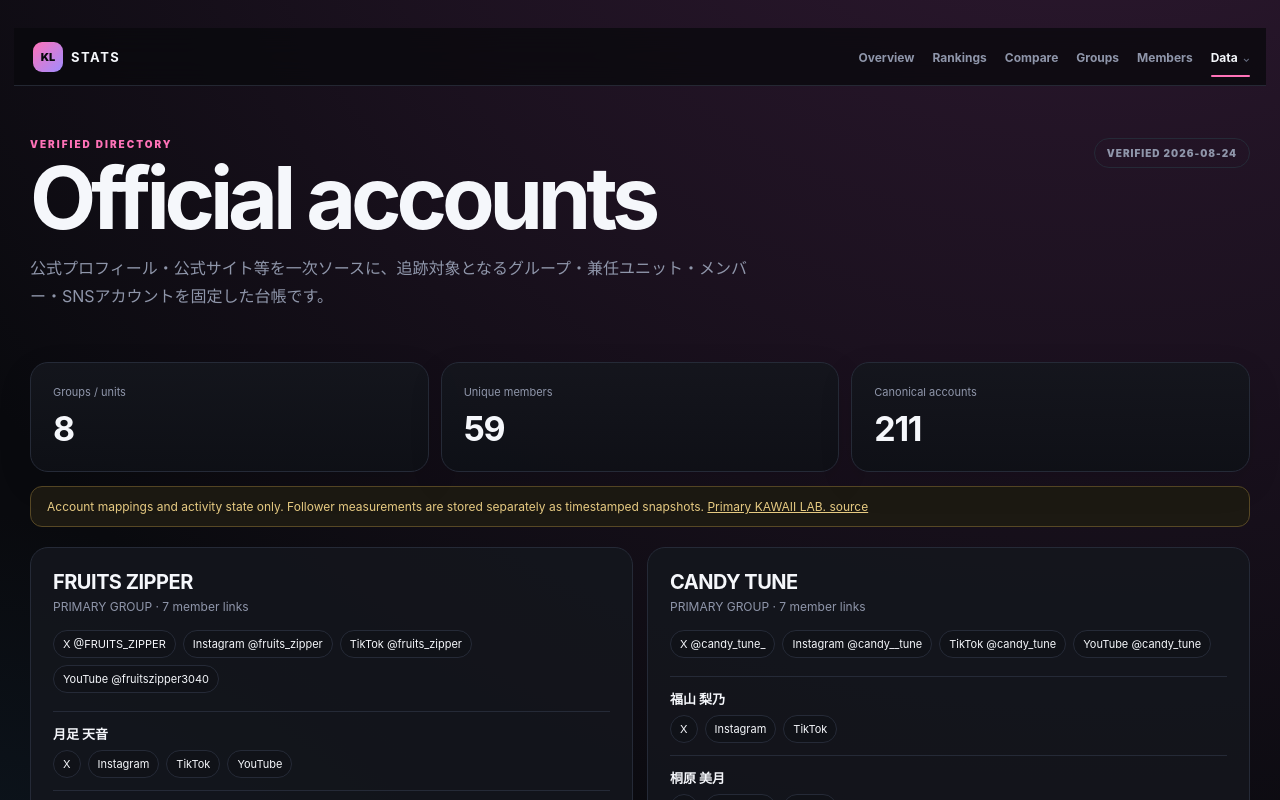
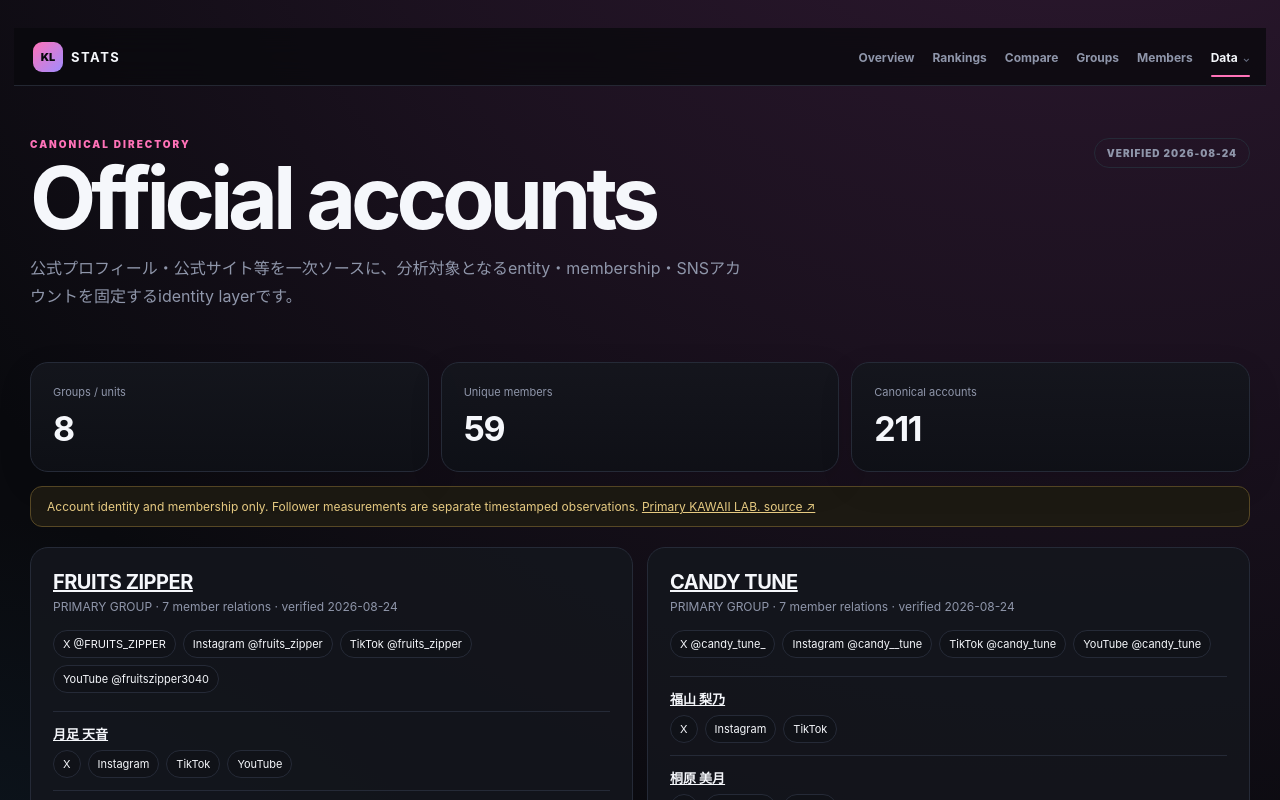
Before and after one commit to ProtChan/kawaii-lab-stats, a Next.js app: page /directory in a window 1280 px wide. Shown: the top 800 px of the page. Built offline with nearby package versions, Linux system fonts and the light colour scheme.

Commit message:
Make directory verification date and entity links dynamic

```diff
--- a/app/directory/page.tsx
+++ b/app/directory/page.tsx
@@ -1,3 +1,4 @@
+import Link from "next/link";
 import { SiteNav } from "@/components/site-nav";
 import { directorySummary, officialGroups, officialProject } from "@/lib/official-directory";
 
@@ -5,14 +6,17 @@
 const categoryLabel = (category: string) => category === "DEBUTED" ? "PRIMARY GROUP" : category === "SPECIAL_UNIT" ? "SPECIAL UNIT" : category === "TRAINEE" ? "TRAINEE UNIT" : category;
 
 export default function DirectoryPage() {
+  const verifiedDates = [officialProject.verifiedAt, ...officialGroups.map((group) => group.verifiedAt)].filter(Boolean).sort();
+  const latestVerified = verifiedDates.at(-1)?.slice(0, 10) ?? "—";
+
   return (
     <main>
       <SiteNav />
-      <header className="pageHero"><div><p className="eyebrow">VERIFIED DIRECTORY</p><h1>Official accounts</h1><p className="lead">公式プロフィール・公式サイト等を一次ソースに、追跡対象となるグループ・兼任ユニット・メンバー・SNSアカウントを固定した台帳です。</p></div><span className="badge">VERIFIED 2026-08-24</span></header>
+      <header className="pageHero"><div><p className="eyebrow">CANONICAL DIRECTORY</p><h1>Official accounts</h1><p className="lead">公式プロフィール・公式サイト等を一次ソースに、分析対象となるentity・membership・SNSアカウントを固定するidentity layerです。</p></div><span className="badge">VERIFIED {latestVerified}</span></header>
       <section className="metricGrid"><article><span>Groups / units</span><strong>{directorySummary.groups}</strong></article><article><span>Unique members</span><strong>{directorySummary.members}</strong></article><article><span>Canonical accounts</span><strong>{directorySummary.accounts}</strong></article></section>
-      <section className="notice">Account mappings and activity state only. Follower measurements are stored separately as timestamped snapshots. <a href={officialProject.sourceUrl} target="_blank" rel="noreferrer">Primary KAWAII LAB. source</a></section>
-      <section className="directoryGrid">{officialGroups.map((group)=><article className="directoryCard" key={group.slug}><h2>{group.name}</h2><div className="directoryMeta">{categoryLabel(group.category)} · {group.members.length} member links</div><div className="accountLinks">{group.accounts.map((account)=><a key={`${account.platform}-${account.handle}`} href={account.url} target="_blank" rel="noreferrer">{label(account.platform)} @{account.handle.replace(/^@/,"")}</a>)}</div><div className="memberList">{group.members.map((member)=><div className="memberRow" key={member.slug}><strong>{member.name}{member.status === "HIATUS" ? " · HIATUS" : member.relationOnly ? " · UNIT MEMBER" : ""}</strong>{member.notes ? <small>{member.notes}</small> : null}{member.status === "HIATUS" && member.statusSourceUrl ? <small><a href={member.statusSourceUrl} target="_blank" rel="noreferrer">Official hiatus notice</a></small> : null}<div className="accountLinks">{member.accounts.map((account)=><a key={`${account.platform}-${account.handle}`} href={account.url} target="_blank" rel="noreferrer">{label(account.platform)}</a>)}</div></div>)}</div></article>)}</section>
-      <footer>Mappings are dated and source-attributed. Unknown or conflicting links are left unresolved rather than silently guessed.</footer>
+      <section className="notice">Account identity and membership only. Follower measurements are separate timestamped observations. <a href={officialProject.sourceUrl} target="_blank" rel="noreferrer">Primary KAWAII LAB. source ↗</a></section>
+      <section className="directoryGrid">{officialGroups.map((group)=><article className="directoryCard" key={group.slug}><h2><Link href={`/groups/${group.slug}`}>{group.name}</Link></h2><div className="directoryMeta">{categoryLabel(group.category)} · {group.members.length} member relations · verified {group.verifiedAt.slice(0,10)}</div><div className="accountLinks">{group.accounts.map((account)=><a key={`${account.platform}-${account.handle}`} href={account.url} target="_blank" rel="noreferrer">{label(account.platform)} @{account.handle.replace(/^@/,"")}</a>)}</div><div className="memberList">{group.members.map((member)=><div className="memberRow" key={member.slug}><strong><Link href={`/members/${member.slug}`}>{member.name}</Link>{member.status === "HIATUS" ? " · HIATUS" : member.relationOnly ? " · UNIT MEMBER" : ""}</strong>{member.notes ? <small>{member.notes}</small> : null}{member.status === "HIATUS" && member.statusSourceUrl ? <small><a href={member.statusSourceUrl} target="_blank" rel="noreferrer">Official hiatus notice ↗</a></small> : null}<div className="accountLinks">{member.accounts.map((account)=><a key={`${account.platform}-${account.handle}`} href={account.url} target="_blank" rel="noreferrer">{label(account.platform)}</a>)}</div></div>)}</div></article>)}</section>
+      <footer>Mappings are source-attributed and dated. Unknown or conflicting links remain unresolved rather than being silently guessed.</footer>
     </main>
   );
 }
```
